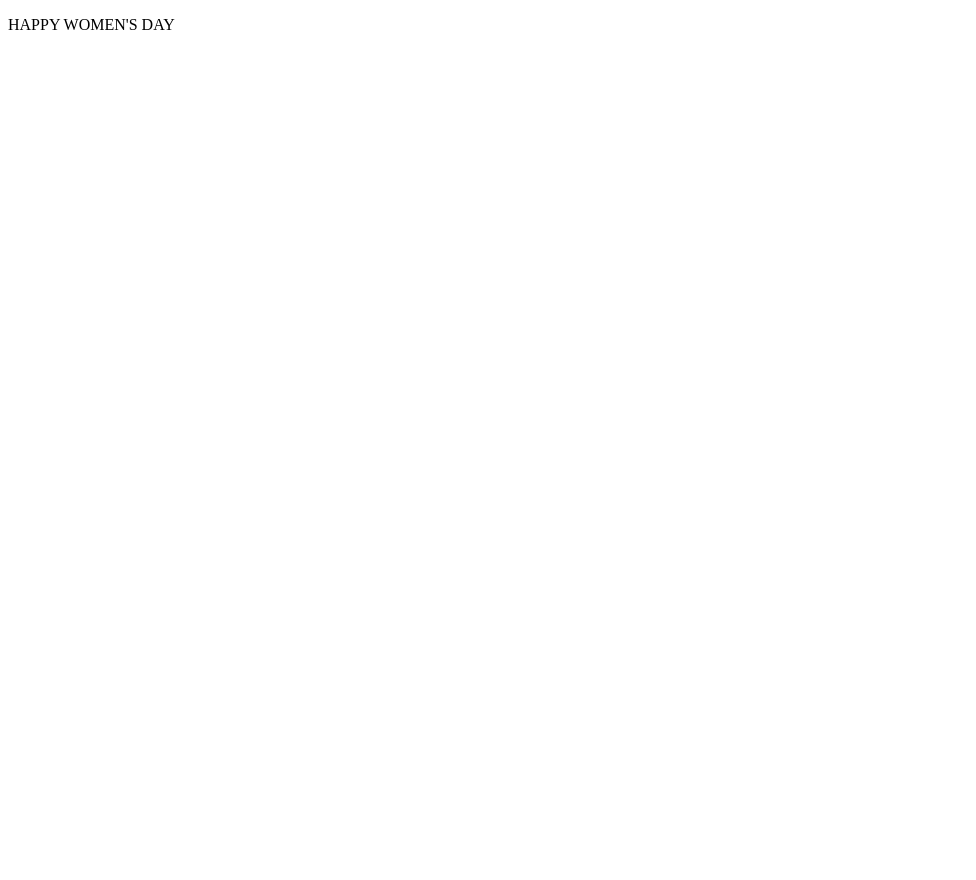
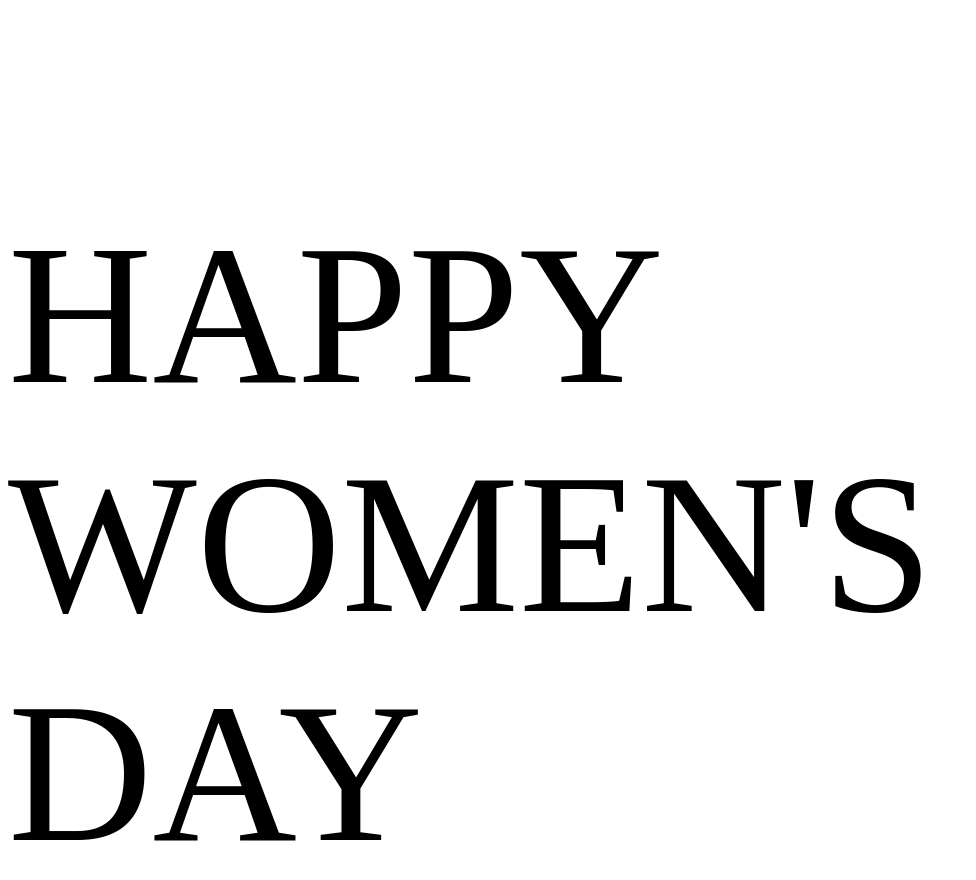
Before and after one commit to HoangHuyKG/T-i-X-u, a plain HTML site: page index.html in a window 1280 px wide. Shown: the whole page, without its empty margins (0-976 px from the left). Before the commit the page ends 800 px from the top, so only its background shows below. Drawn offline with Linux system fonts and the light colour scheme.

Commit message:
Update index.html

```diff
--- a/index.html
+++ b/index.html
@@ -7,6 +7,6 @@
     <title>Document</title>
 </head>
 <body>
-    <p>HAPPY WOMEN'S DAY</p>
+   <p style="font-size:200px">HAPPY WOMEN'S DAY</p>
 </body>
 </html>
```
